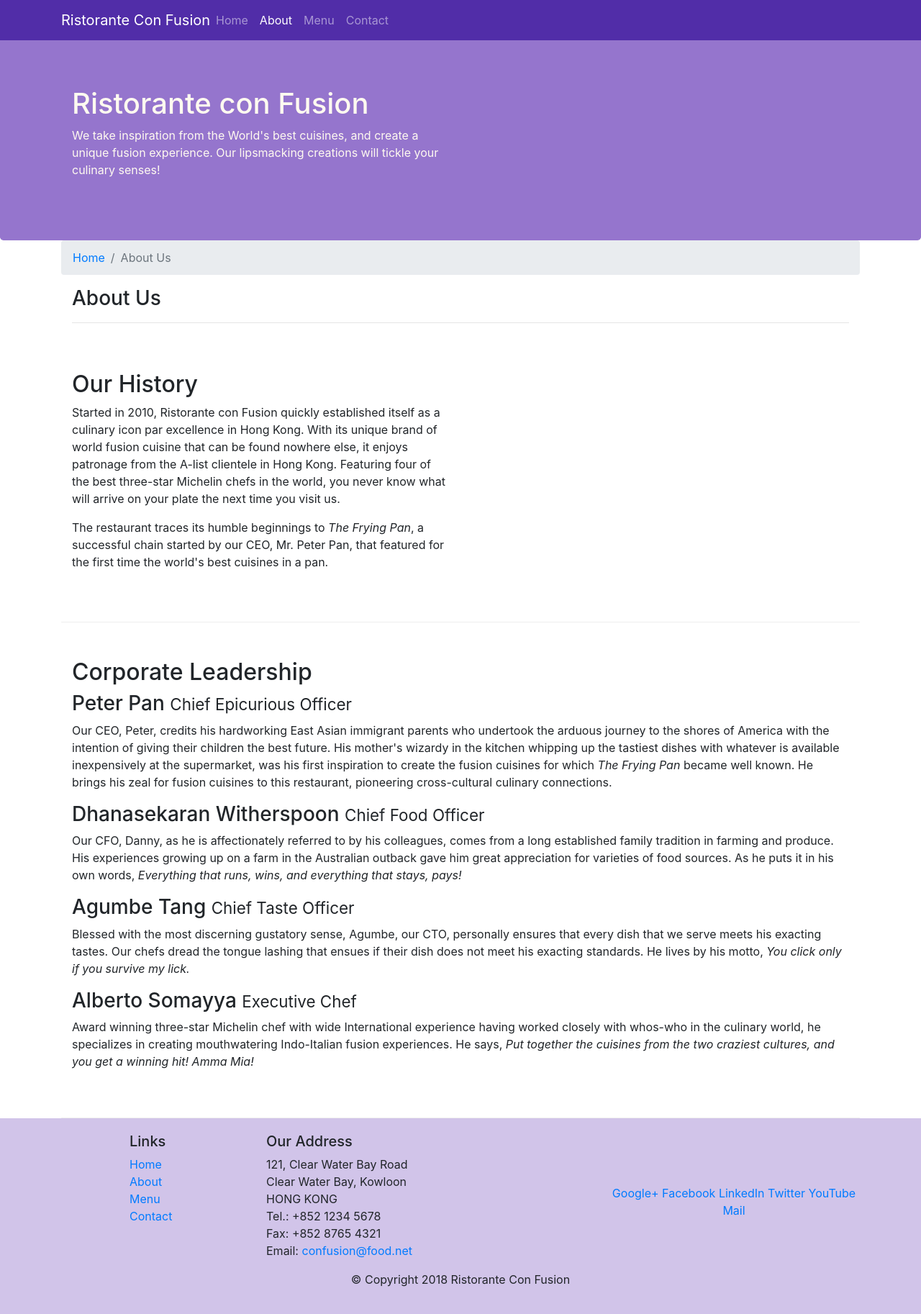
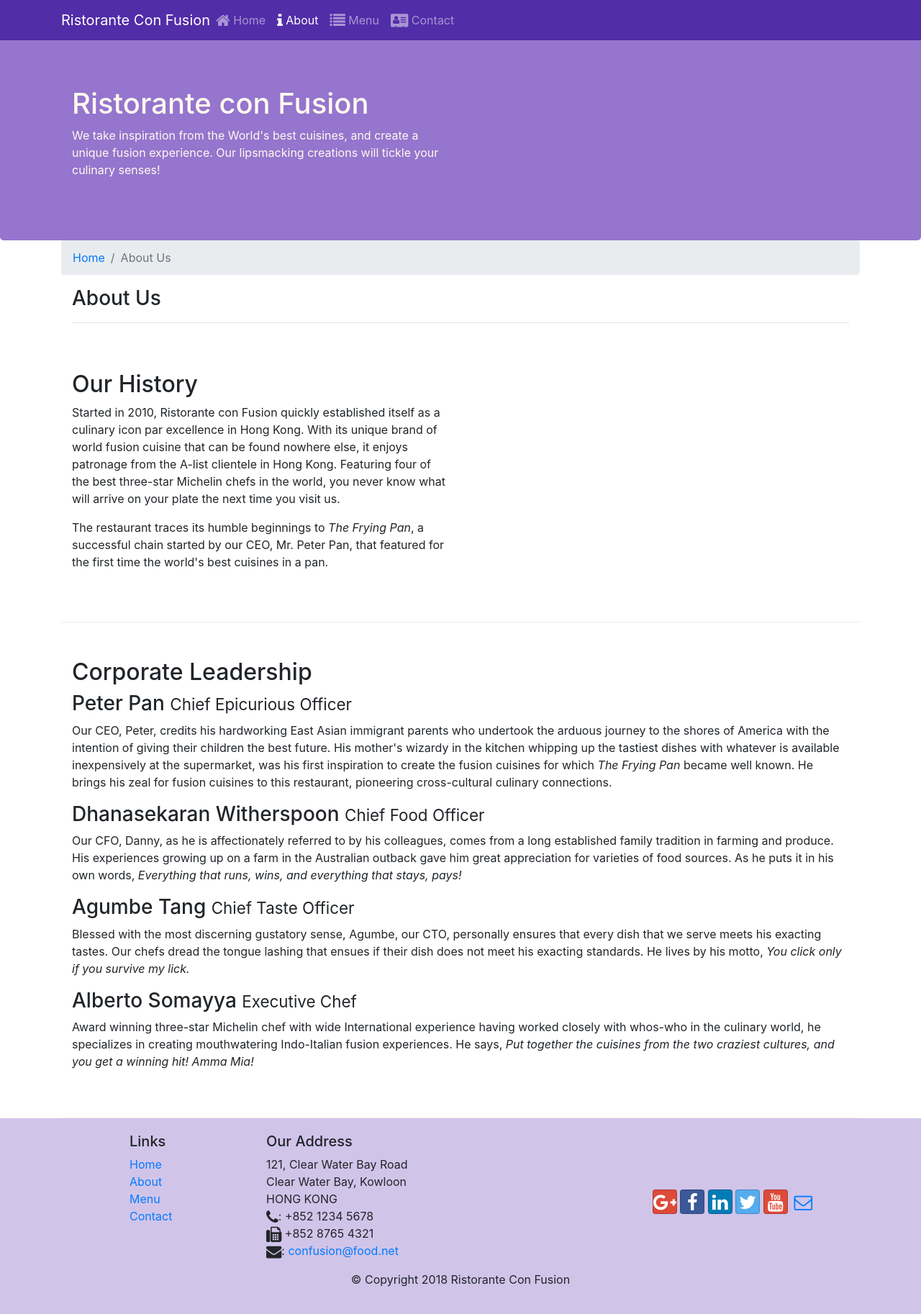
Before and after one commit to AbhishekKr123/confusion-bootstrap, a website: page aboutus.html in a window 1280 px wide. Shown: the whole page at 72% size. Drawn offline with nearby package versions, Linux system fonts and the light colour scheme.

Commit message:
icon-fonts

```diff
--- a/aboutus.html
+++ b/aboutus.html
@@ -25,10 +25,30 @@
       <a href="./index.html" class="navbar-brand mr-auto">Ristorante Con Fusion</a>
       <div class="collapse navbar-collapse" id="Navbar">
         <ul class="navbar-nav mr-auto">
-          <li class="nav-item "><a href="./index.html" class="nav-link">Home</a></li>
-          <li class="nav-item active"><a href="#" class="nav-link">About</a></li>
-          <li class="nav-item"><a href="#" class="nav-link">Menu</a></li>
-          <li class="nav-item"><a href="#" class="nav-link">Contact</a></li>
+          <li class="nav-item">
+            <a href="#" class="nav-link">
+              <span class="fa fa-home fa-lg"></span>
+              Home
+            </a>
+          </li>
+          <li class="nav-item active">
+            <a href="./aboutus.html" class="nav-link">
+              <span class="fa fa-info fa-lg"></span>
+              About
+            </a>
+          </li>
+          <li class="nav-item">
+            <a href="#" class="nav-link">
+              <span class="fa fa-list fa-lg"></span>
+              Menu
+            </a>
+          </li>
+          <li class="nav-item">
+            <a href="#" class="nav-link">
+              <span class="fa fa-address-card fa-lg"></span>
+              Contact
+            </a>
+          </li>
         </ul>
       </div>
     </div>
@@ -129,19 +149,31 @@
             121, Clear Water Bay Road<br>
             Clear Water Bay, Kowloon<br>
             HONG KONG<br>
-            Tel.: +852 1234 5678<br>
-            Fax: +852 8765 4321<br>
-            Email: <a href="mailto:confusion@food.net">confusion@food.net</a>
+            <i class="fa fa-phone fa-lg"></i>: +852 1234 5678<br>
+            <i class="fa fa-fax fa-lg"></i> +852 8765 4321<br>
+            <i class="fa fa-envelope fa-lg"></i>: <a href="mailto:confusion@food.net">confusion@food.net</a>
           </address>
         </div>
         <div class="col-12 col-sm-4 align-self-center">
           <div class="text-center">
-            <a href="http://google.com/+">Google+</a>
-            <a href="http://www.facebook.com/profile.php?id=">Facebook</a>
-            <a href="http://www.linkedin.com/in/">LinkedIn</a>
-            <a href="http://twitter.com/">Twitter</a>
-            <a href="http://youtube.com/">YouTube</a>
-            <a href="mailto:">Mail</a>
+            <a class="btn btn-social-icon btn-google" href="http://google.com/+">
+              <i class="fa fa-google-plus fa-lg"></i>
+            </a>
+            <a class="btn btn-social-icon btn-facebook" href="http://www.facebook.com/profile.php?id=">
+              <i class="fa fa-facebook fa-lg"></i>
+            </a>
+            <a class="btn btn-social-icon btn-linkedin" href="http://www.linkedin.com/in/">
+              <i class="fa fa-linkedin fa-lg"></i>
+            </a>
+            <a class="btn btn-social-icon btn-twitter" href="http://twitter.com/">
+              <i class="fa fa-twitter fa-lg"></i>
+            </a>
+            <a class="btn btn-social-icon btn-google" href="http://youtube.com/">
+              <i class="fa fa-youtube fa-lg"></i>
+            </a>
+            <a class="btn btn-social-icon" href="mailto:">
+              <i class="fa fa-envelope-o fa-lg"></i>
+            </a>
           </div>
         </div>
       </div>
```
Also changed, not shown: index.html (+45 -13 lines).
